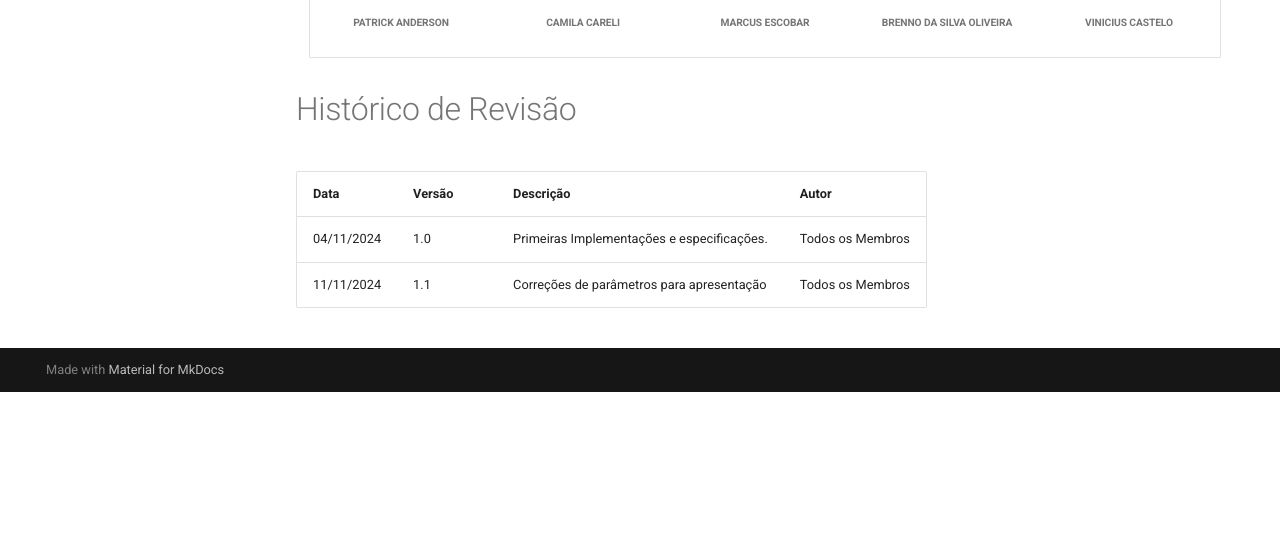
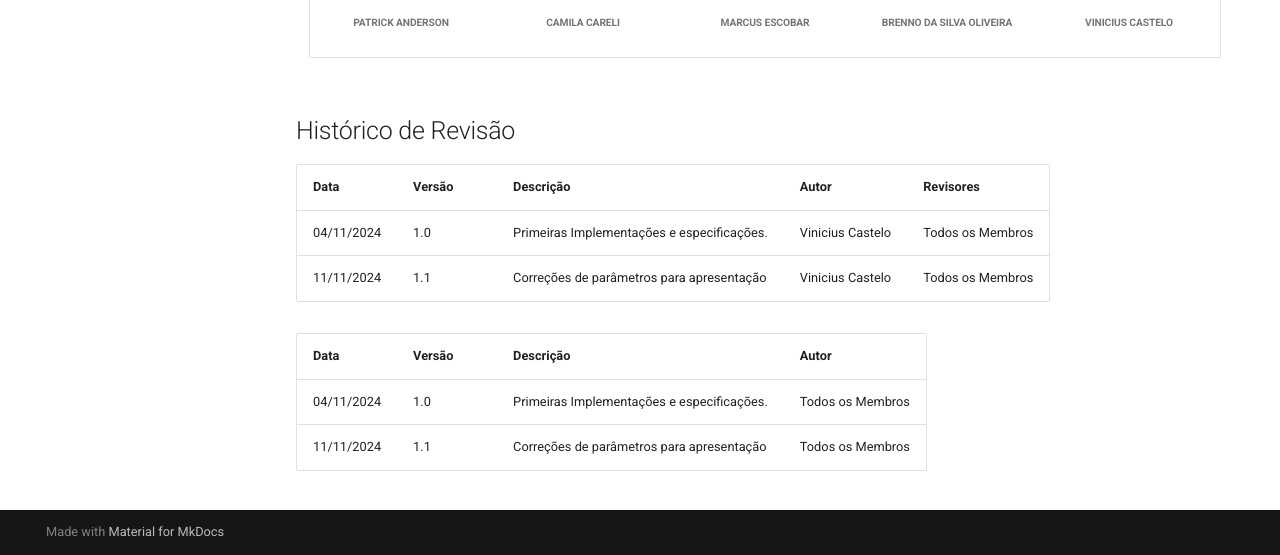
Before and after one commit to mdsreq-fga-unb/2024.2-T03-CerradoTech, an MkDocs documentation site: the page built from docs/index.md, in a window 1280 px wide and 900 px high, scrolled down 784 px, cut to the strip 345-900 px from the top of the window. Built offline with MkDocs 1.6.1 and Material for MkDocs 9.7.7, drawn with Linux system fonts in a browser that asks for light colours; comment, search, counter and statistics services are not loaded; before the commit the page ends 1521 px from its top, so only the background shows below that.

Commit message:
Update index.md

```diff
--- a/docs/index.md
+++ b/docs/index.md
@@ -48,7 +48,12 @@ Mais informações aqui [Visão do Projeto e Produto](./visao.md).
 </table>
 </center>
 
-# Histórico de Revisão
+## Histórico de Revisão
+
+| Data       | Versão | Descrição                              | Autor          | Revisores                     |
+|------------|--------|----------------------------------------|----------------|-------------------------------|
+| 04/11/2024 | 1.0    | Primeiras Implementações e especificações. | Vinicius Castelo | Todos os Membros |
+| 11/11/2024 | 1.1    | Correções de parâmetros para apresentação | Vinicius Castelo | Todos os Membros  |
 
 | Data       | Versão | Descrição                              | Autor          |
 |------------|--------|----------------------------------------|----------------|
```
